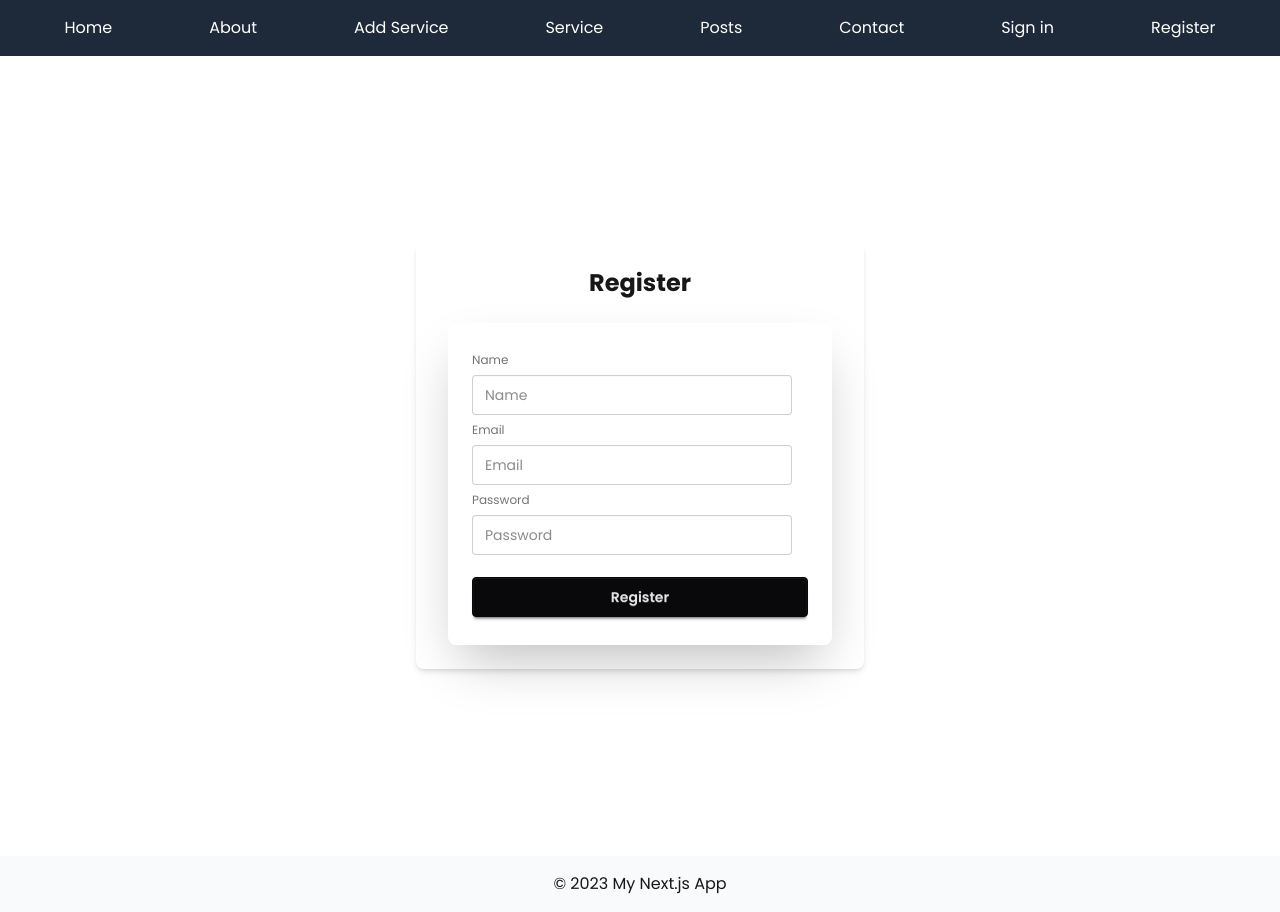
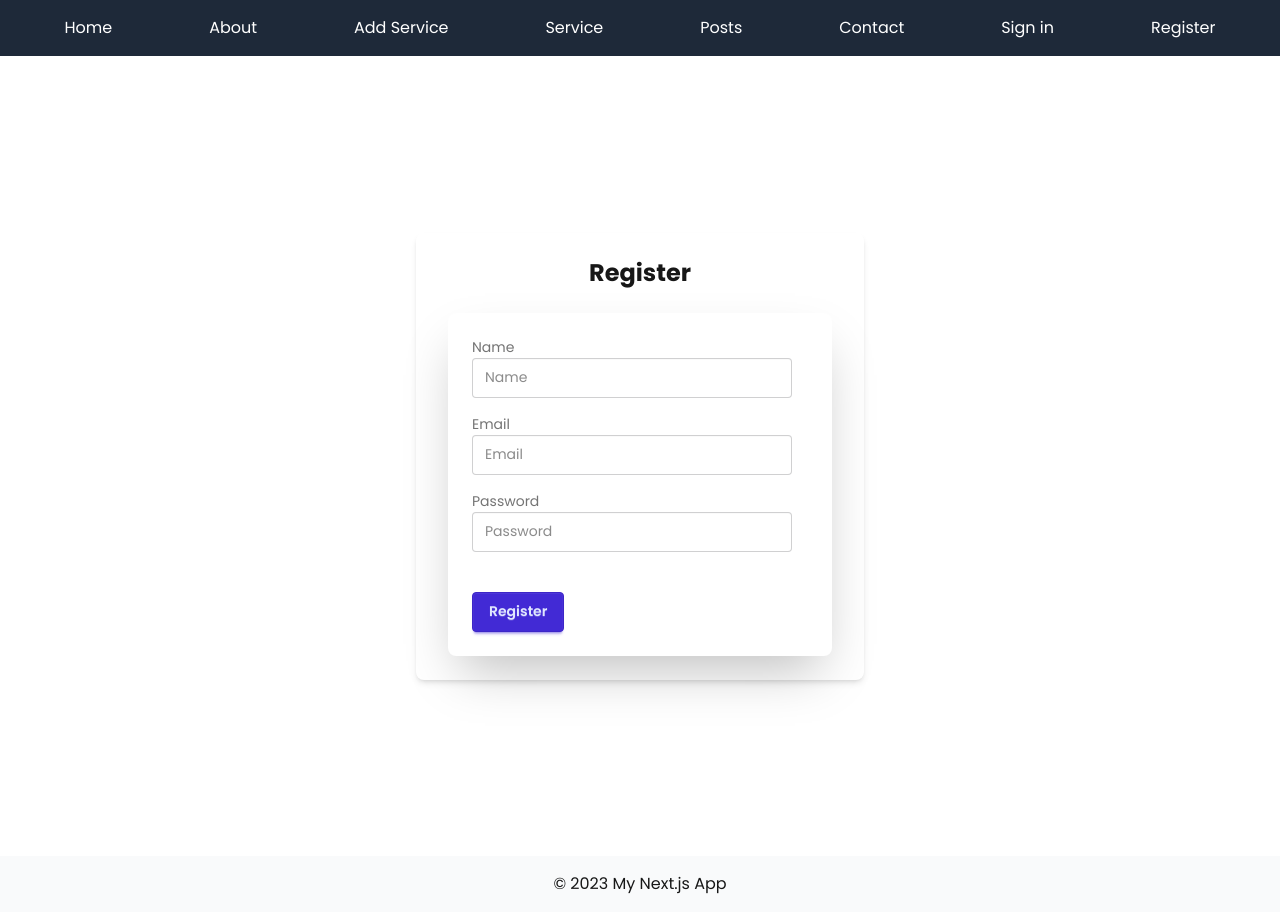
Before and after one commit to Shdeveloper12/My-Next.js-Project, a Next.js app: page /register in a window 1280 px wide. Built offline with nearby package versions, Linux system fonts and the light colour scheme.

Commit message:
data base connect for check user information

```diff
--- a/src/app/(authPages)/register/page.jsx
+++ b/src/app/(authPages)/register/page.jsx
@@ -1,21 +1,48 @@
+"use client";
+import { registerUser } from "@/app/actions/auth/registerUser";
 import React from "react";
 
 export default function Register() {
+  const handleSubmit = async (e) => {
+    e.preventDefault();
+    const form = e.target;
+    const name = form.name.value;
+    const email = form.email.value;
+    const password = form.password.value;
+    const payload = { name, email, password };
+    const result = await registerUser(payload);
+    console.log("Registration result:", result);
+  };
+
   return (
     <div className="flex items-center justify-center min-h-screen ">
       <div className="flex flex-col items-center w-full max-w-md p-6  rounded-lg shadow-md">
         <h1 className="text-2xl font-bold mb-6">Register</h1>
         <div className="card bg-base-100 w-full max-w-sm shrink-0 shadow-2xl">
           <div className="card-body">
-            <fieldset className="fieldset">
-              <label className="label">Name</label>
-              <input type="text" className="input" placeholder="Name" />
-              <label className="label">Email</label>
-              <input type="email" className="input" placeholder="Email" />
-              <label className="label">Password</label>
-              <input type="password" className="input" placeholder="Password" />
-              <button className="btn btn-neutral mt-4">Register</button>
-            </fieldset>
+            <form onSubmit={handleSubmit} className="flex flex-col gap-4">
+              <div className="form-control">
+                <label className="label">
+                  <span className="label-text">Name</span>
+                </label>
+                <input name="name" type="text" className="input input-bordered" placeholder="Name" required />
+              </div>
+              <div className="form-control">
+                <label className="label">
+                  <span className="label-text">Email</span>
+                </label>
+                <input name="email" type="email" className="input input-bordered" placeholder="Email" required />
+              </div>
+              <div className="form-control">
+                <label className="label">
+                  <span className="label-text">Password</span>
+                </label>
+                <input name="password" type="password" className="input input-bordered" placeholder="Password" required />
+              </div>
+              <div className="form-control mt-6">
+                <button type="submit" className="btn btn-primary">Register</button>
+              </div>
+            </form>
           </div>
         </div>
       </div>
--- /dev/null
+++ b/src/app/actions/auth/registerUser.js
@@ -0,0 +1,14 @@
+"use server";
+
+import dbConnect from "@/lib/dbConnect";
+
+export const registerUser = async (payload) => {
+
+    try {
+        const result = await dbConnect("users").insertOne(payload);
+        return result;
+    } catch (error) {
+        console.error("Error registering user:", error);
+        throw new Error("User registration failed");
+    }
+};
--- a/src/app/api/auth/[...nextauth]/route.js
+++ b/src/app/api/auth/[...nextauth]/route.js
@@ -1,3 +1,4 @@
+import dbConnect from "@/lib/dbConnect";
 import NextAuth from "next-auth"
 import CredentialsProvider from "next-auth/providers/credentials"
 export const authOptions = {
@@ -6,23 +7,61 @@ export const authOptions = {
 
     name: 'Credentials',
     credentials: {
-      username: { label: "Username", type: "text", placeholder: "jsmith" },
+      name: { label: "Name", type: "text", placeholder: "jsmith" },
       password: { label: "Password", type: "password" },
       email: { label: "Email", type: "email", placeholder: "jsmith@example.com" }
     },
     async authorize(credentials, req) {
+      try {
+        const { name, email, password } = credentials;
 
-    const user = { id: 1, name: 'J Smith', email: 'jsmith@example.com' }
+        // Connect to database and find user
+        const usersCollection = dbConnect("users");
+        const user = await usersCollection.findOne({ email, name });
 
-      // If no error and we have user data, return it
-      if (user) {
-        return user
+        // Check if user exists and password matches
+        const isPasswordMatch = user && user.password === password;
+        if (!user || !isPasswordMatch) {
+          return null;
+        }
+
+        // Return user object with role
+        return {
+          id: user._id.toString(),
+          name: user.name,
+          email: user.email,
+          role: user.role
+        };
+      } catch (error) {
+        console.error("Authentication error:", error);
+        return null;
       }
-      // Return null if user data could not be retrieved
-      return null
     }
   })
-]
+],
+callbacks : {
+    async jwt({ token, user }) {
+
+      if (user) {
+        token.id = user.id;
+        token.name = user.name;
+        token.email = user.email;
+        token.role = user.role
+      }
+      return token;
+    },
+    async session({ session, token }) {
+
+      if (token) {
+        session.user.id = token.id;
+        session.user.name = token.name;
+        session.user.email = token.email;
+        session.user.role = token.role;
+      }
+      return session;
+    }
+
+}
 }
 const handler = NextAuth(authOptions)
 
--- a/src/app/components/UserInfo.jsx
+++ b/src/app/components/UserInfo.jsx
@@ -3,10 +3,25 @@ import { useSession } from 'next-auth/react';
 import React from 'react'
 
 export default function UserInfo() {
-    const session = useSession();
+    const { data: session, status } = useSession();
+
+    if (status === "loading") return <p>Loading...</p>
+
+    if (!session) return <p>Not signed in</p>
+
   return (
-    <div>
-     <p>{JSON.stringify(session)}</p>
+    <div className="mt-4 p-4 border rounded">
+      <h3 className="text-xl font-bold">User Information:</h3>
+      <p><strong>Name:</strong> {session?.user?.name}</p>
+      <p><strong>Email:</strong> {session?.user?.email}</p>
+      <p><strong>Role:</strong> {session?.user?.role || 'No role assigned'}</p>
+      <p><strong>ID:</strong> {session?.user?.id}</p>
+      <details className="mt-2">
+        <summary className="cursor-pointer text-sm text-gray-600">Full Session Data</summary>
+        <pre className="text-xs bg-gray-100 p-2 mt-2 overflow-auto">
+          {JSON.stringify(session, null, 2)}
+        </pre>
+      </details>
     </div>
   )
 }
```
